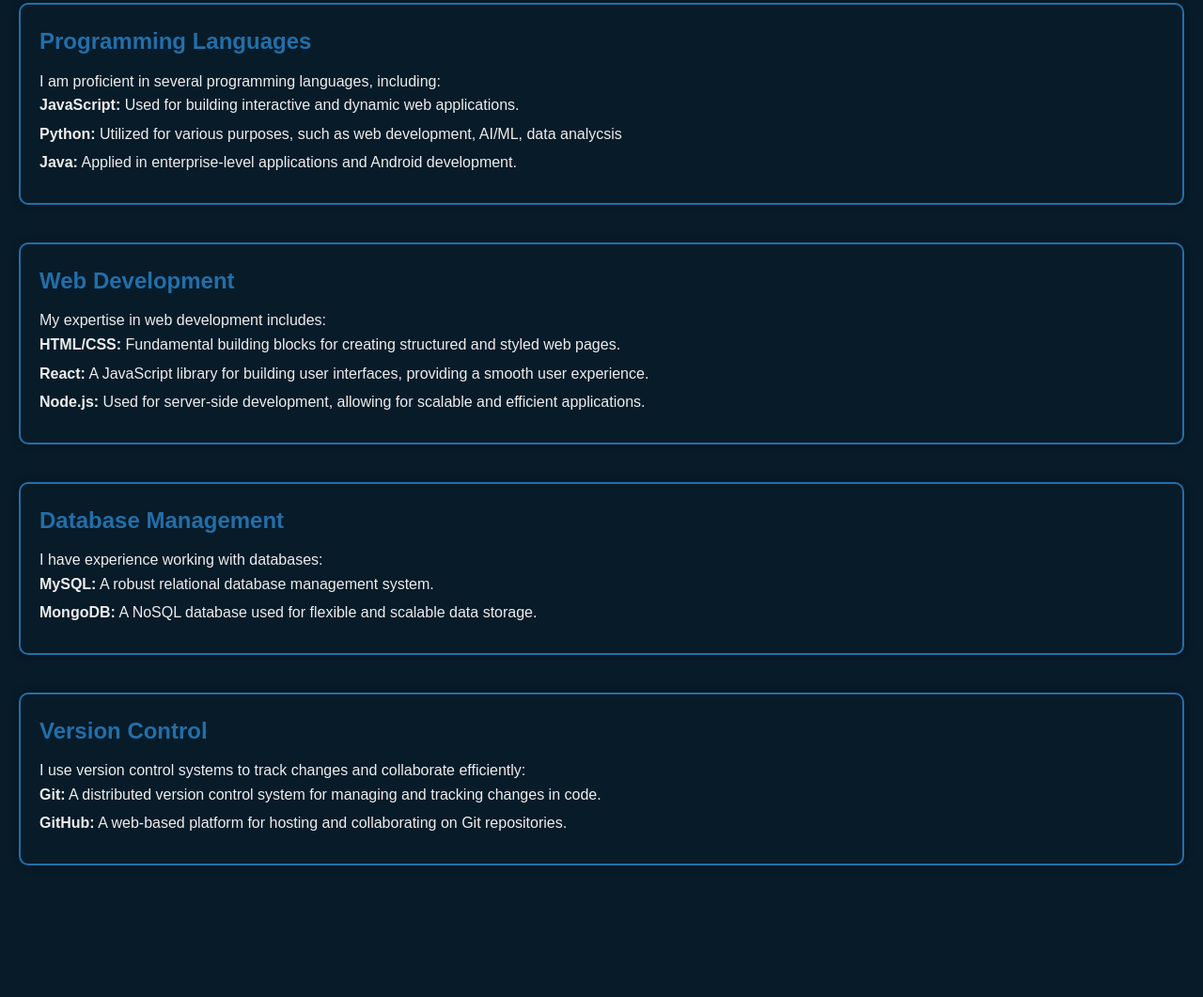
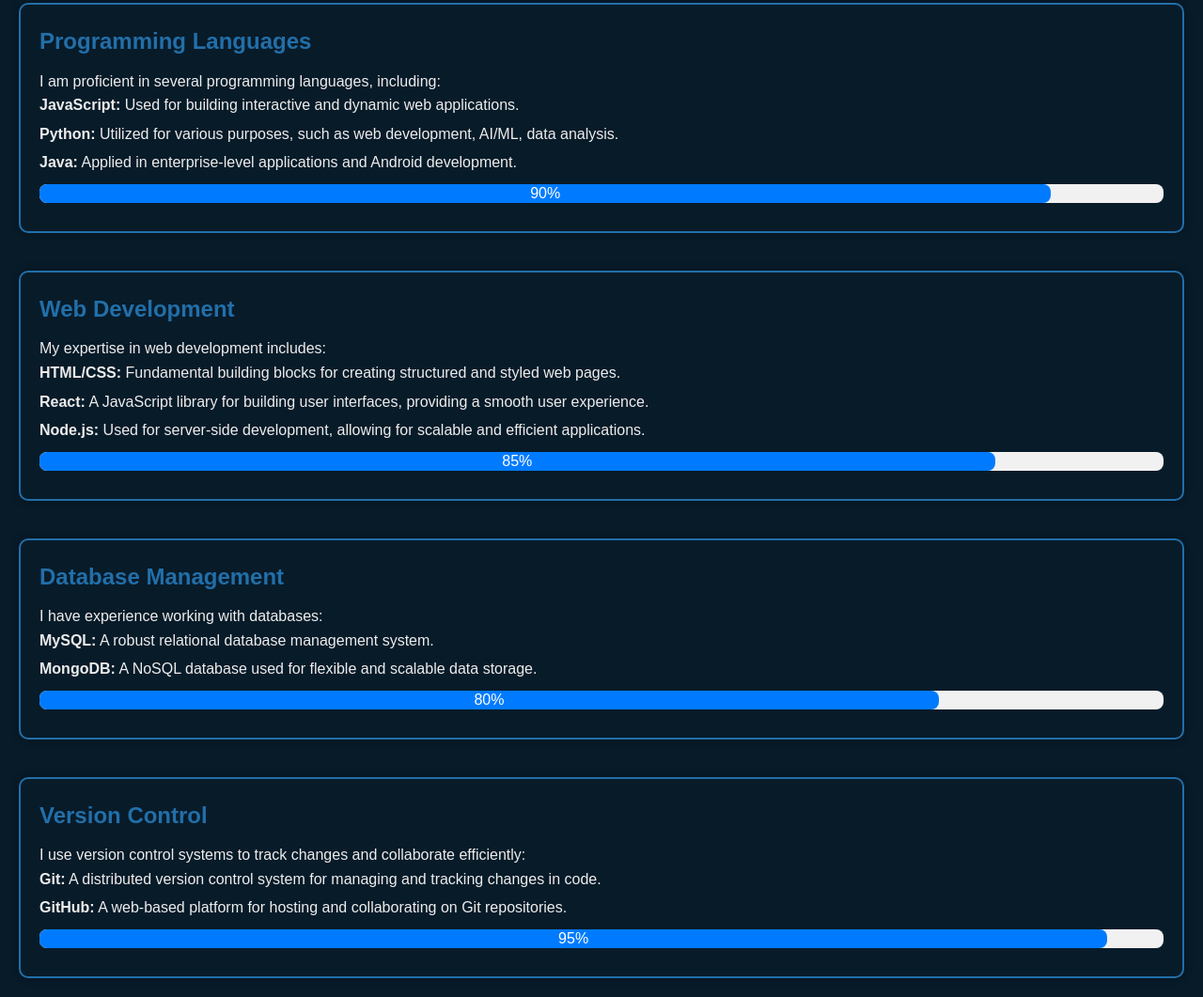
Before and after one commit to Anmol-aks/Personal_Portfolio, a plain HTML site: page skills.html in a window 1280 px wide. Shown: the part 120-1181 px from the top of the page at 94% size. Before the commit the page ends 1061 px from the top, so only its background shows below. Drawn offline with Linux system fonts and the light colour scheme.

Commit message:
Update skills.html

```diff
--- a/skills.html
+++ b/skills.html
@@ -17,10 +17,13 @@
             I am proficient in several programming languages, including:
             <ul>
                 <li><strong>JavaScript:</strong> Used for building interactive and dynamic web applications.</li>
-                <li><strong>Python:</strong> Utilized for various purposes, such as web development, AI/ML, data analycsis</li>
+                <li><strong>Python:</strong> Utilized for various purposes, such as web development, AI/ML, data analysis.</li>
                 <li><strong>Java:</strong> Applied in enterprise-level applications and Android development.</li>
             </ul>
         </p>
+        <div class="progress">
+            <div class="progress-bar" style="width: 90%;">90%</div>
+        </div>
     </div>
 
     <div class="skill">
@@ -33,6 +36,9 @@
                 <li><strong>Node.js:</strong> Used for server-side development, allowing for scalable and efficient applications.</li>
             </ul>
         </p>
+        <div class="progress">
+            <div class="progress-bar" style="width: 85%;">85%</div>
+        </div>
     </div>
 
     <div class="skill">
@@ -44,6 +50,9 @@
                 <li><strong>MongoDB:</strong> A NoSQL database used for flexible and scalable data storage.</li>
             </ul>
         </p>
+        <div class="progress">
+            <div class="progress-bar" style="width: 80%;">80%</div>
+        </div>
     </div>
 
     <div class="skill">
@@ -55,6 +64,9 @@
                 <li><strong>GitHub:</strong> A web-based platform for hosting and collaborating on Git repositories.</li>
             </ul>
         </p>
+        <div class="progress">
+            <div class="progress-bar" style="width: 95%;">95%</div>
+        </div>
     </div>
 
 </body>
```
